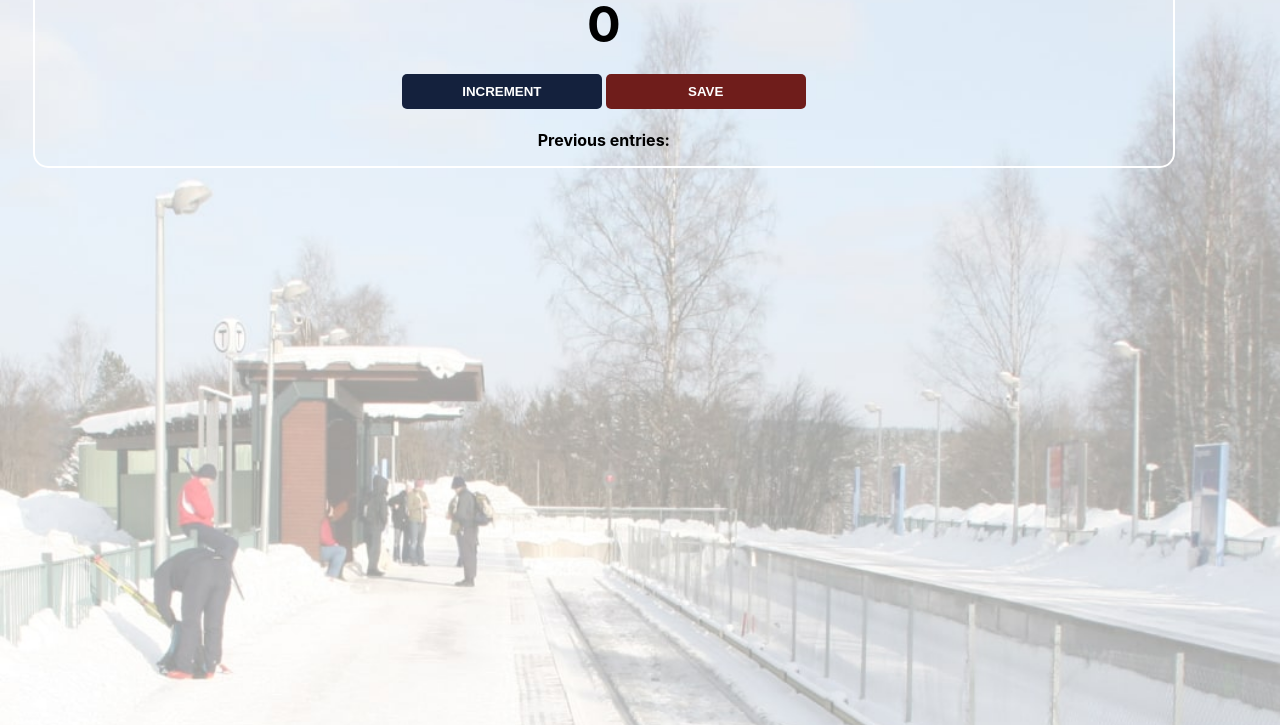
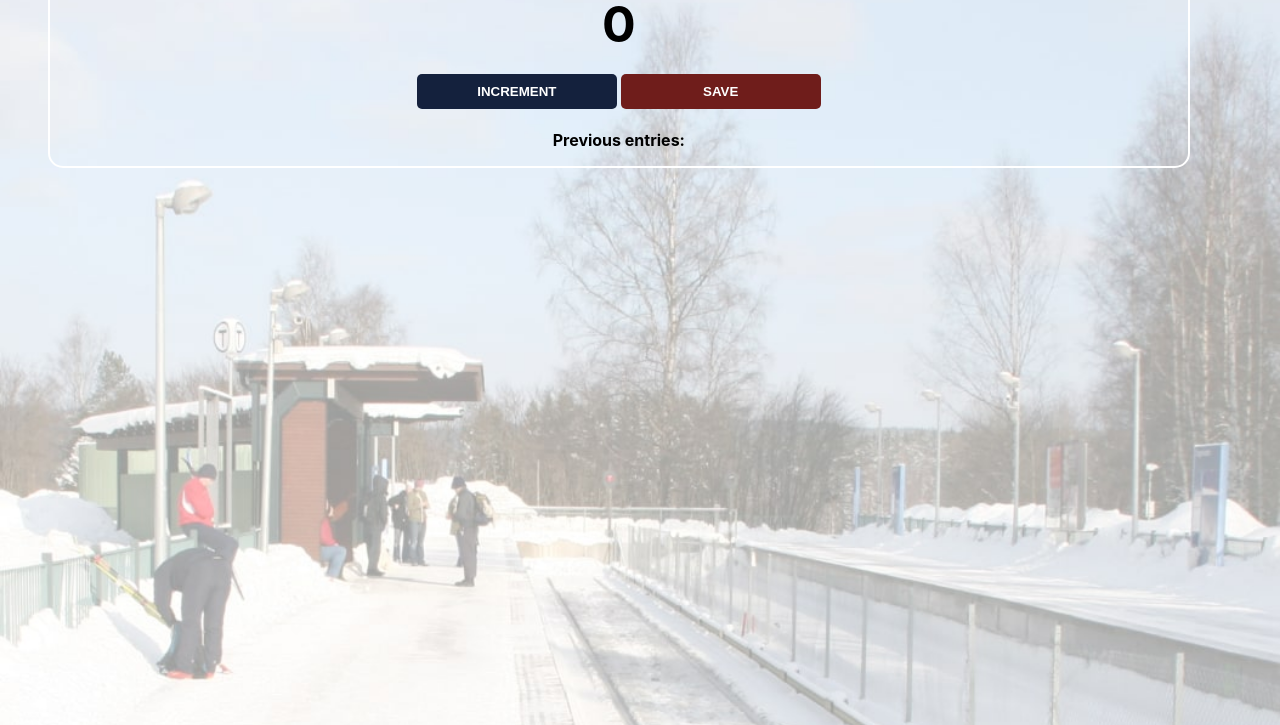
Before and after one commit to shubhamsingh119/Passenger-Counter, a website built with Vite: page index.html in a window 1280 px wide. Shown: the part 75-800 px from the top of the page. Built offline with nearby package versions, Linux system fonts and the light colour scheme.

Commit message:
Update index.css
Increased margin of div

```diff
--- a/index.css
+++ b/index.css
@@ -41,5 +41,5 @@ button {
     background-color: transparent;
     border: 2px solid white;
     border-radius: 15px;
-    margin-left: 25px;
+    margin-left: 40px;
 }
```
